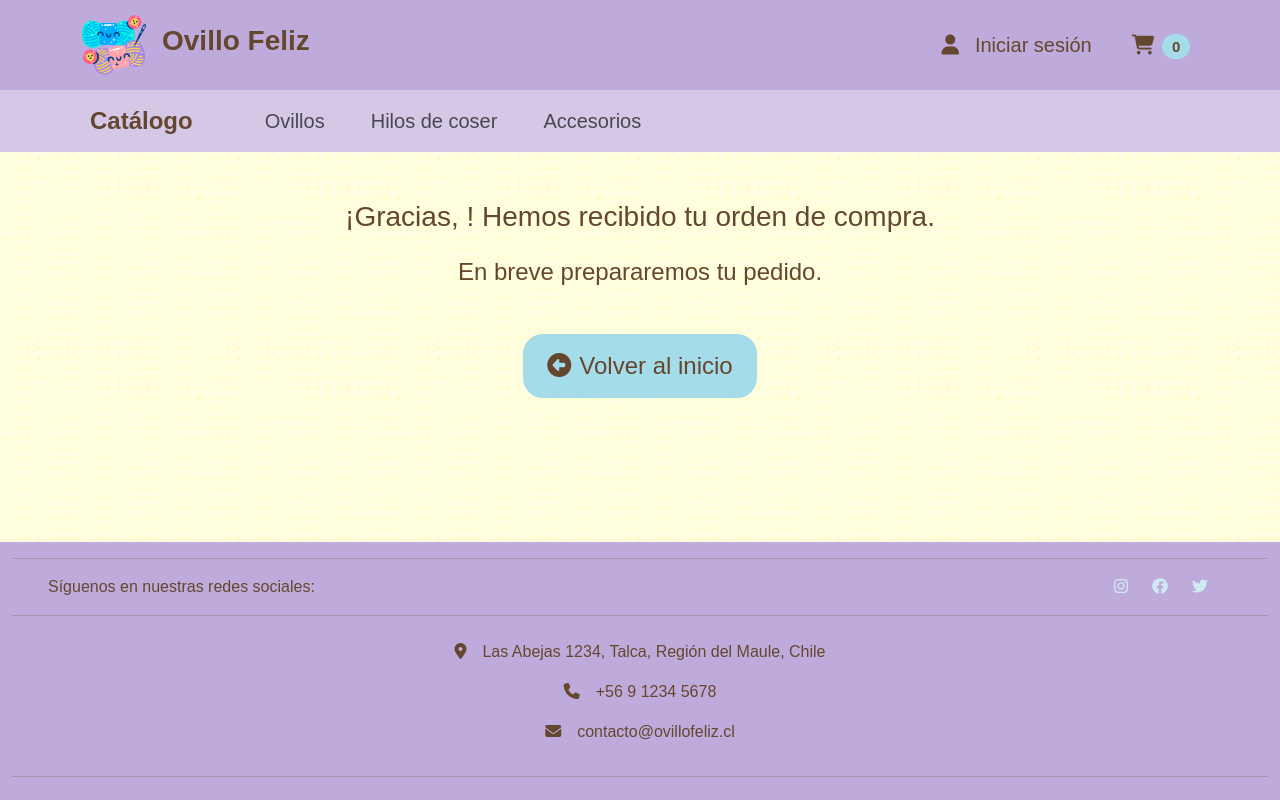
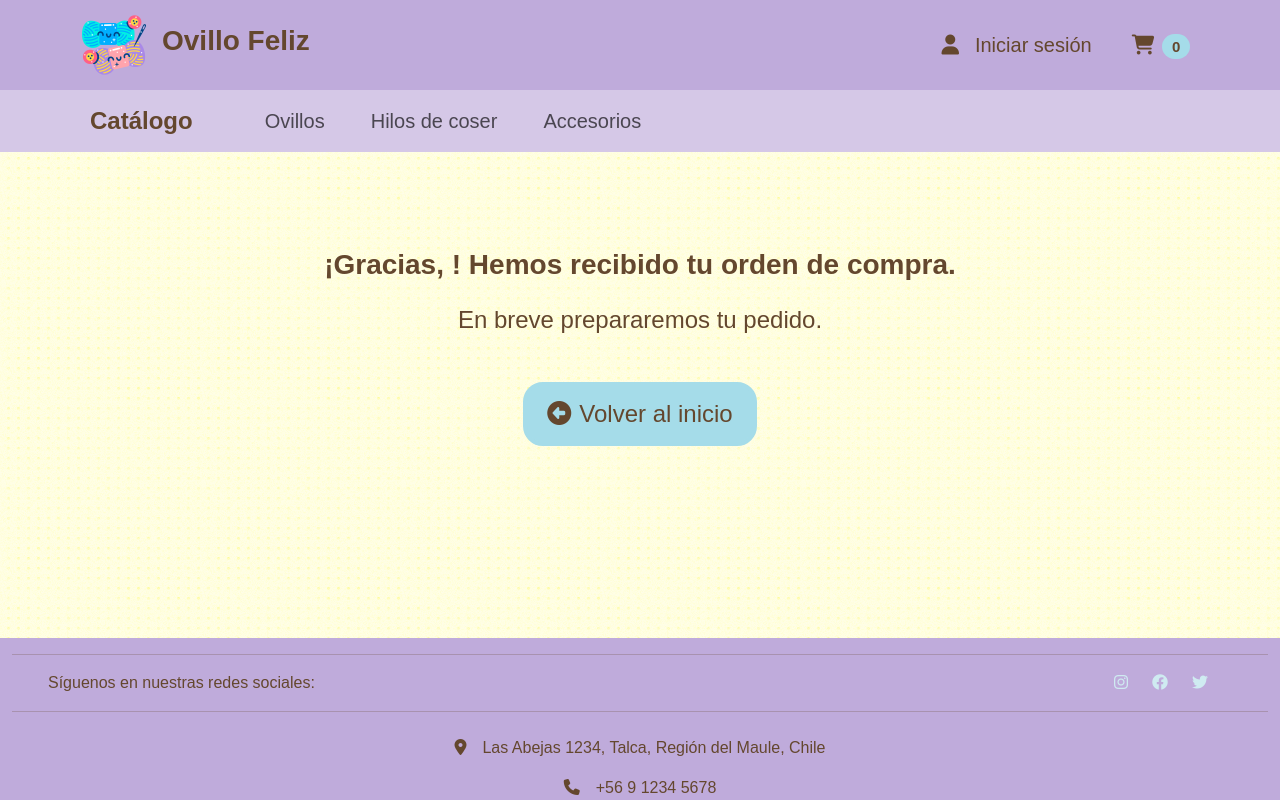
Before and after one commit to aolivos15/P5-ecommerce, a React (Vite) app: page /order_confirmed in a window 1280 px wide. Shown: the top 800 px of the page. Built offline with nearby package versions, Linux system fonts and the light colour scheme; no server answers; a web font is replaced by a local one.

Commit message:
Modify styles of order confirmed page

```diff
--- a/src/components/OrderConfirmed/OrderConfirmed.jsx
+++ b/src/components/OrderConfirmed/OrderConfirmed.jsx
@@ -1,8 +1,10 @@
 import { useContext, useEffect, useState } from "react"
 import UserContext from "../../context/UserContext/UserContext";
+import { useNavigate } from "react-router-dom";
 
 export const OrderConfirmed = () => {
 
+  const navigate = useNavigate();
   const userCtx = useContext(UserContext);
   const { user } = userCtx;
 
@@ -14,8 +16,8 @@ export const OrderConfirmed = () => {
     <>
       <div className="container d-flex justify-content-center my-5">
         <div className="row">
-          <div className="col text-center">
-            <h3 className="mb-4">¡Gracias, {user.name}! Hemos recibido tu orden de compra.</h3>
+          <div className="col text-center p-5">
+            <h3 className="mb-4 fw-bold">¡Gracias, {user.name}! Hemos recibido tu orden de compra.</h3>
             <h4>En breve prepararemos tu pedido.</h4>
             <p></p>
             <div className="d-flex justify-content-center my-5">
```
